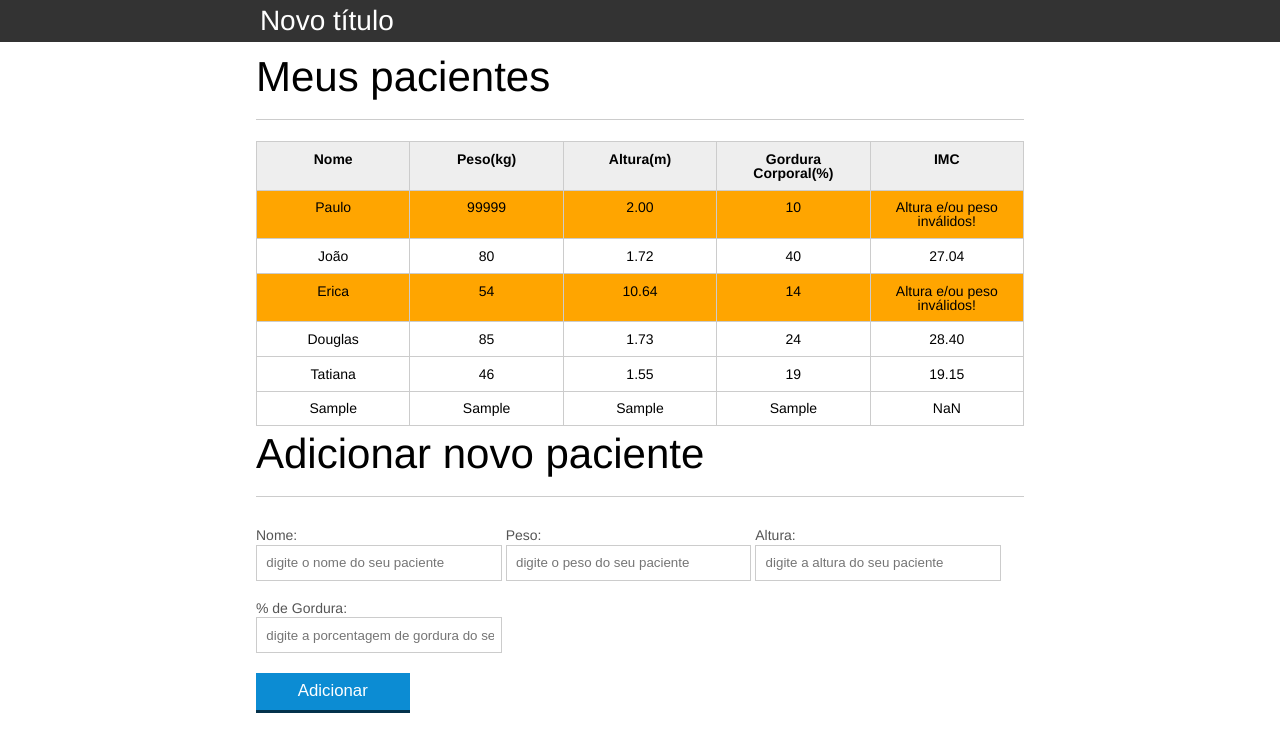
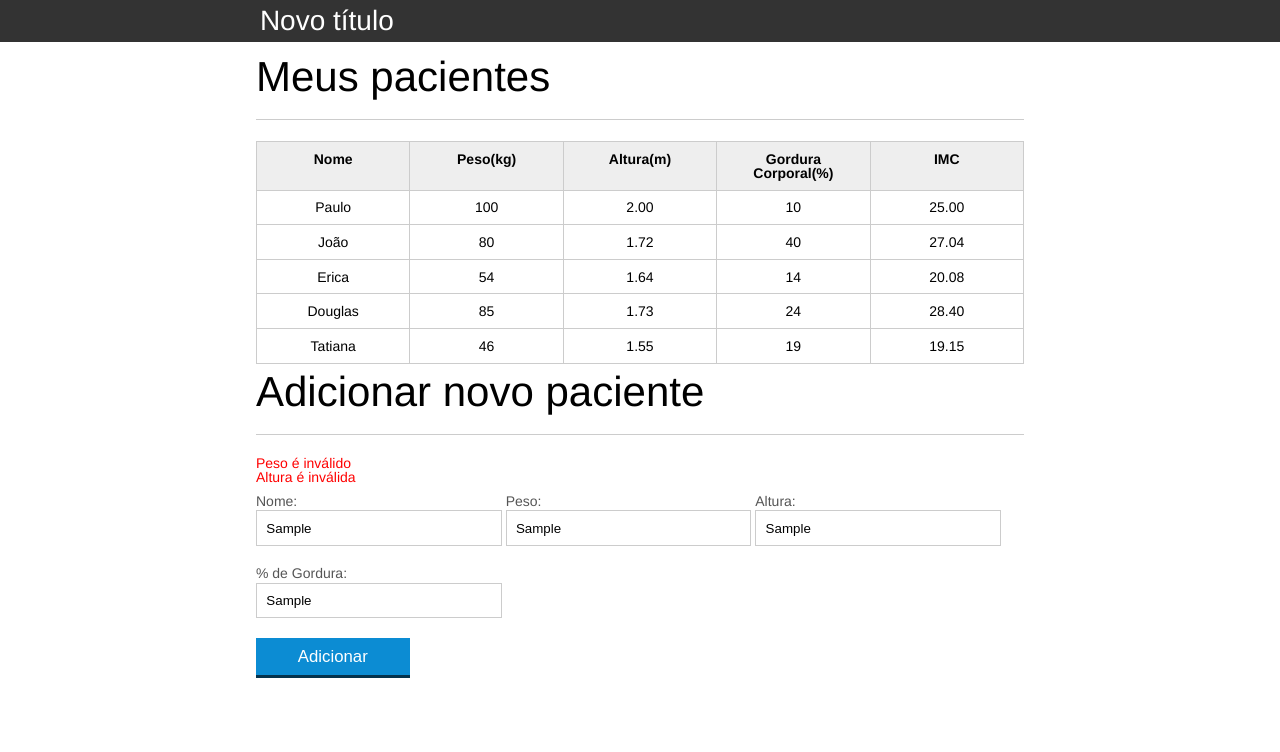
Before and after one commit to basiliohadnan/JS-Studying, a plain HTML site: page index.html in a window 1280 px wide. Both pictures are taken after typing "Sample", "Sample", "Sample", "Sample" into the empty fields and a click on the button "Adicionar". Drawn offline with Linux system fonts and the light colour scheme.

Commit message:
Aula 06 check

```diff
--- a/css/index.css
+++ b/css/index.css
@@ -136,3 +136,7 @@ button[disabled=disabled], button:disabled {
 .paciente-invalido {
 	background-color: orange;
 }
+
+#mensagens-erro {
+	color: red;
+}
--- a/index.html
+++ b/index.html
@@ -30,7 +30,7 @@
 					<tbody id="tabela-pacientes">
 						<tr class="paciente" id="primeiro-paciente" >
 							<td class="info-nome">Paulo</td>
-							<td class="info-peso">99999</td>
+							<td class="info-peso">100</td>
 							<td class="info-altura">2.00</td>
 							<td class="info-gordura">10</td>
 							<td class="info-imc">0</td>
@@ -47,7 +47,7 @@
 						<tr class="paciente" >
 							<td class="info-nome">Erica</td>
 							<td class="info-peso">54</td>
-							<td class="info-altura">10.64</td>
+							<td class="info-altura">1.64</td>
 							<td class="info-gordura">14</td>
 							<td class="info-imc">0</td>
 						</tr>
@@ -72,6 +72,7 @@
 
 			<section class="container">
 				<h2 id="titulo-form">Adicionar novo paciente</h2>
+				<ul id="mensagens-erro"></ul>
 				<form id="form-adiciona">
 					<div class="grupo">
 						<label for="nome">Nome:</label>
--- a/js/calcula-imc.js
+++ b/js/calcula-imc.js
@@ -3,41 +3,38 @@ titulo.textContent = "Novo título";
 
 var pacientes = document.querySelectorAll(".paciente");
 
-for (i=0; i < pacientes.length; i++) {
+for (var i=0; i < pacientes.length; i++) {
 
     var paciente = pacientes[i];
 
     var tdPeso = paciente.querySelector(".info-peso");
     var peso = tdPeso.textContent;
+    var pesoEhValido = validaPeso(peso);
 
-    var pesoValido = true;
+    var tdAltura = paciente.querySelector(".info-altura");
+    var altura = tdAltura.textContent;
+    var alturaEhValida = validaAltura(altura);
+
 
     var tdImc = paciente.querySelector(".info-imc");
 
-    if (peso <= 0 || peso >= 999) {
+    if (!pesoEhValido) {
         console.log("Peso inválido!");
         tdImc.textContent = "Peso inválido!"
-        pesoValido = false;
+        pesoEhValido = false;
         paciente.classList.add("paciente-invalido");
     }
 
-    var alturaValida = true;
-
-    var tdAltura= paciente.querySelector(".info-altura");
-    var altura = tdAltura.textContent;
-
-    if (altura <= 0 || altura >= 3) {
+    if (!alturaEhValida) {
         console.log("Altura inválida!");
         tdImc.textContent = "Altura inválida!"
-        alturaValida = false;
+        alturaEhValida = false;
         paciente.classList.add("paciente-invalido");
     }
 
-    if (pesoValido && alturaValida) {
+    if (pesoEhValido && alturaEhValida) {
         var imc = calculaImc(peso, altura);
         tdImc.textContent = imc;
-    } else {
-        tdImc.textContent = "Altura e/ou peso inválidos!"
     }
 }
 
@@ -51,3 +48,18 @@ function calculaImc(peso, altura) {
     imc = peso / (altura * altura);
     return imc.toFixed(2);
 };
+
+function validaPeso(peso) {
+    if (peso > 0 && peso < 1000) {
+        return true;
+    } else {
+        return false;
+    }
+}
+function validaAltura(altura) {
+    if (altura > 0 && altura < 2.50) {
+        return true;
+    } else {
+        return false;
+    }
+}
--- a/js/form.js
+++ b/js/form.js
@@ -2,18 +2,25 @@ var botaoAdicionar = document.querySelector("#adicionar-paciente");
 
 botaoAdicionar.addEventListener("click", function (event) {
     event.preventDefault();
+    var form = document.querySelector("#form-adiciona");
+    var paciente = getPacienteDoFormulario(form);
 
-    var form = document.querySelector("#form-adiciona");
-    var paciente = obtemPacienteDoFormulario(form);
+    var erros = validaPaciente(paciente);
 
-    var pacienteTr = montaTr(paciente);
-
+    if (erros.length > 0) {
+        exibeMensagemDeErros(erros);
+        return;
+    }
+        var pacienteTr = montaTr(paciente);
     var tabela = document.querySelector("#tabela-pacientes");
     tabela.appendChild(pacienteTr);
     form.reset();
+
+    var mensagensDeErro = document.querySelector("#mensagens-erro");
+    mensagensDeErro.innerHTML = "";
 });
 
-function obtemPacienteDoFormulario(form) {
+function getPacienteDoFormulario(form) {
     var paciente = {
         nome: form.nome.value,
         peso: form.peso.value,
@@ -40,8 +47,50 @@ function montaTr(paciente) {
 
 function montaTd(valor, classe) {
     var td = document.createElement("td");
+    td.classList.add(classe);
     td.textContent = valor;
-    td.classList.add(classe);
 
     return td;
 }
+
+function validaPaciente(paciente) {
+
+    var erros = [];
+
+    if (paciente.nome.length == 0) {
+        erros.push("O nome não pode ser em branco");
+    }
+
+    if (paciente.gordura.length == 0) {
+        erros.push("A gordura não pode ser em branco");
+    }
+
+    if (paciente.peso.length == 0) {
+        erros.push("O peso não pode ser em branco");
+    }
+
+    if (paciente.altura.length == 0) {
+        erros.push("A altura não pode ser em branco");
+    }
+
+    if (!validaPeso(paciente.peso)) {
+        erros.push("Peso é inválido");
+    }
+
+    if (!validaAltura(paciente.altura)) {
+        erros.push("Altura é inválida");
+    }
+
+    return erros;
+}
+
+function exibeMensagemDeErros(erros) {
+    var ul = document.querySelector("#mensagens-erro");
+    ul.innerHTML = "";
+
+    erros.forEach(function(erro) {
+        var li = document.createElement("li");
+        li.textContent = erro;
+        ul.appendChild(li)
+    });
+}
```
